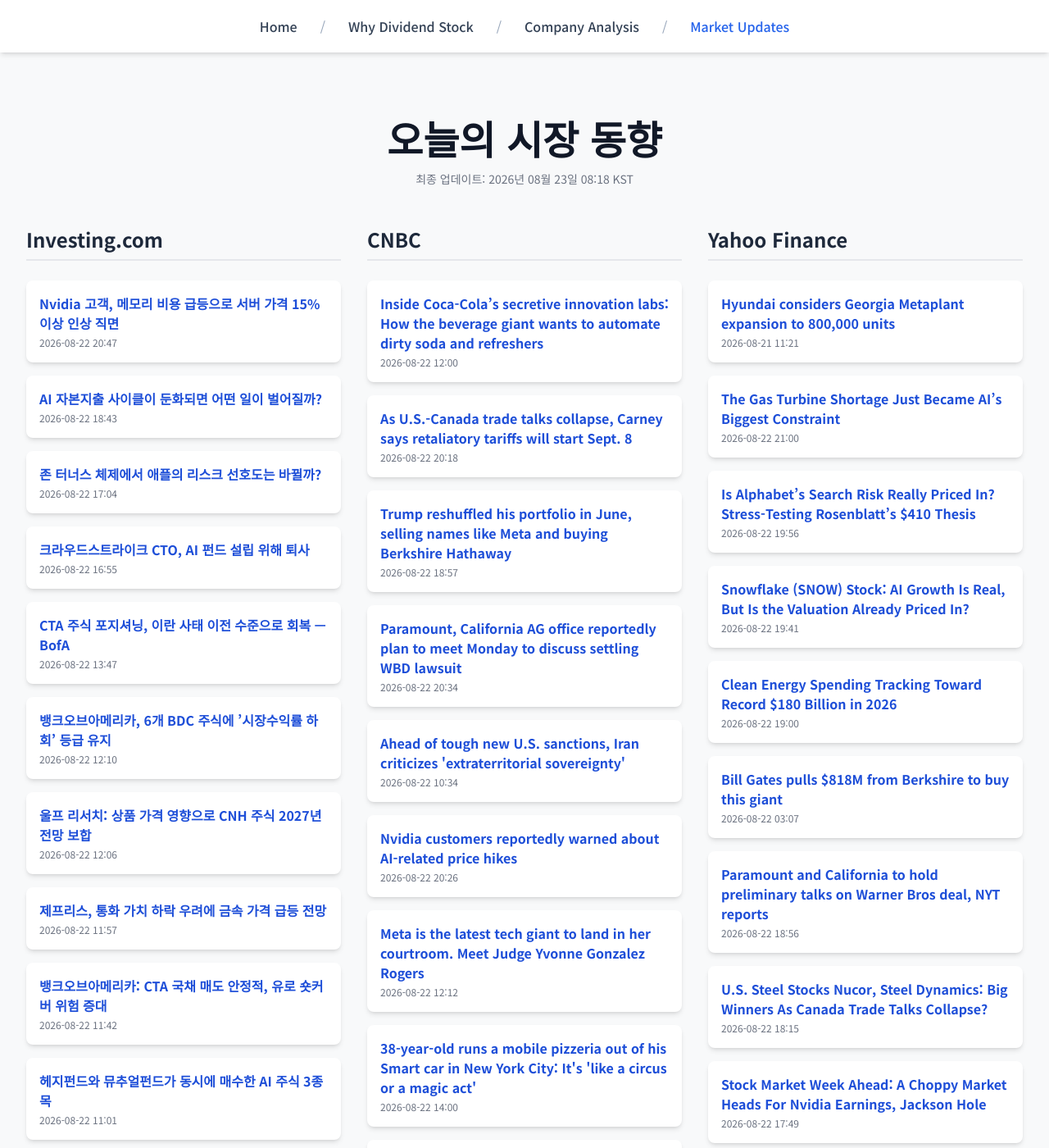
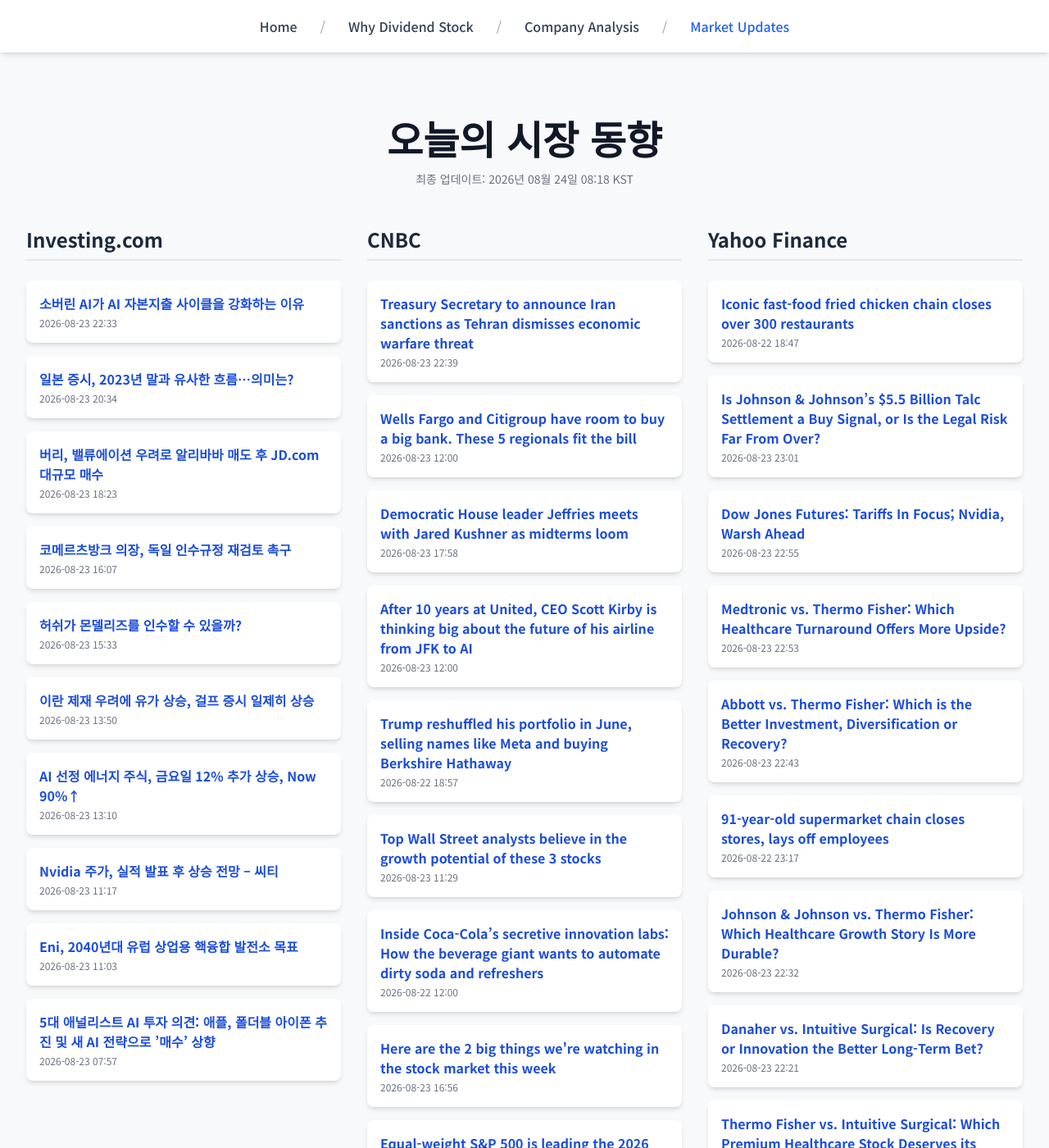
Before and after one commit to Kay-Hwang/my-company-analysis, a Jekyll site: the page built from market-updates.html, in a window 1280 px wide and 1400 px high. Shown: the whole window at 82% size. Built offline with Jekyll 4.4.1, drawn with Linux system fonts in a browser that asks for light colours; nearby versions of some CDN libraries; a script that is not in the unit is left out; some of the changed text lies outside the part shown.

Commit message:
Update daily data

```diff
--- a/_data/latest_data.json
+++ b/_data/latest_data.json
@@ -1,80 +1,92 @@
 {
-  "lastUpdated": "2026년 08월 23일 08:18 KST",
+  "lastUpdated": "2026년 08월 24일 08:18 KST",
   "news": {
     "investing": [
       {
-        "title": "Nvidia 고객, 메모리 비용 급등으로 서버 가격 15% 이상 인상 직면",
-        "link": "https://kr.investing.com/news/stock-market-news/article-2071427",
-        "pubDate": "2026-08-22 20:47:44",
-        "summary": "Nvidia 고객, 메모리 비용 급등으로 서버 가격 15% 이상 인상 직면"
+        "title": "소버린 AI가 AI 자본지출 사이클을 강화하는 이유",
+        "link": "https://kr.investing.com/news/stock-market-news/article-2071507",
+        "pubDate": "2026-08-23 22:33:56",
+        "summary": "소버린 AI가 AI 자본지출 사이클을 강화하는 이유"
       },
       {
-        "title": "AI 자본지출 사이클이 둔화되면 어떤 일이 벌어질까?",
-        "link": "https://kr.investing.com/news/stock-market-news/article-2071423",
-        "pubDate": "2026-08-22 18:43:07",
-        "summary": "AI 자본지출 사이클이 둔화되면 어떤 일이 벌어질까?"
+        "title": "일본 증시, 2023년 말과 유사한 흐름…의미는?",
+        "link": "https://kr.investing.com/news/stock-market-news/article-2071504",
+        "pubDate": "2026-08-23 20:34:32",
+        "summary": "일본 증시, 2023년 말과 유사한 흐름…의미는?"
       },
       {
-        "title": "존 터너스 체제에서 애플의 리스크 선호도는 바뀔까?",
-        "link": "https://kr.investing.com/news/stock-market-news/article-2071422",
-        "pubDate": "2026-08-22 17:04:56",
-        "summary": "존 터너스 체제에서 애플의 리스크 선호도는 바뀔까?"
+        "title": "버리, 밸류에이션 우려로 알리바바 매도 후 JD.com 대규모 매수",
+        "link": "https://kr.investing.com/news/stock-market-news/article-2071500",
+        "pubDate": "2026-08-23 18:23:46",
+        "summary": "버리, 밸류에이션 우려로 알리바바 매도 후 JD.com 대규모 매수"
       },
       {
-        "title": "크라우드스트라이크 CTO, AI 펀드 설립 위해 퇴사",
-        "link": "https://kr.investing.com/news/stock-market-news/article-93CH-2071421",
-        "pubDate": "2026-08-22 16:55:51",
-        "summary": "크라우드스트라이크 CTO, AI 펀드 설립 위해 퇴사"
+        "title": "코메르츠방크 의장, 독일 인수규정 재검토 촉구",
+        "link": "https://kr.investing.com/news/stock-market-news/article-93CH-2071495",
+        "pubDate": "2026-08-23 16:07:30",
+        "summary": "코메르츠방크 의장, 독일 인수규정 재검토 촉구"
       },
       {
-        "title": "CTA 주식 포지셔닝, 이란 사태 이전 수준으로 회복 — BofA",
-        "link": "https://kr.investing.com/news/stock-market-news/article-2071417",
-        "pubDate": "2026-08-22 13:47:56",
-        "summary": "CTA 주식 포지셔닝, 이란 사태 이전 수준으로 회복 — BofA"
+        "title": "허쉬가 몬델리즈를 인수할 수 있을까?",
+        "link": "https://kr.investing.com/news/stock-market-news/article-2071494",
+        "pubDate": "2026-08-23 15:33:08",
+        "summary": "허쉬가 몬델리즈를 인수할 수 있을까?"
       },
       {
-        "title": "뱅크오브아메리카, 6개 BDC 주식에 ’시장수익률 하회’ 등급 유지",
-        "link": "https://kr.investing.com/news/stock-market-news/article-93CH-2071413",
-        "pubDate": "2026-08-22 12:10:49",
-        "summary": "뱅크오브아메리카, 6개 BDC 주식에 ’시장수익률 하회’ 등급 유지"
+        "title": "이란 제재 우려에 유가 상승, 걸프 증시 일제히 상승",
+        "link": "https://kr.investing.com/news/stock-market-news/article-93CH-2071489",
+        "pubDate": "2026-08-23 13:50:17",
+        "summary": "이란 제재 우려에 유가 상승, 걸프 증시 일제히 상승"
       },
       {
-        "title": "울프 리서치: 상품 가격 영향으로 CNH 주식 2027년 전망 보합",
-        "link": "https://kr.investing.com/news/stock-market-news/article-93CH-2071412",
-        "pubDate": "2026-08-22 12:06:44",
-        "summary": "울프 리서치: 상품 가격 영향으로 CNH 주식 2027년 전망 보합"
+        "title": "AI 선정 에너지 주식, 금요일 12% 추가 상승, Now 90%↑",
+        "link": "https://kr.investing.com/news/stock-market-news/article-2071476",
+        "pubDate": "2026-08-23 13:10:59",
+        "summary": "AI 선정 에너지 주식, 금요일 12% 추가 상승, Now 90%↑"
       },
       {
-        "title": "제프리스, 통화 가치 하락 우려에 금속 가격 급등 전망",
-        "link": "https://kr.investing.com/news/stock-market-news/article-93CH-2071411",
-        "pubDate": "2026-08-22 11:57:48",
-        "summary": "제프리스, 통화 가치 하락 우려에 금속 가격 급등 전망"
+        "title": "Nvidia 주가, 실적 발표 후 상승 전망 – 씨티",
+        "link": "https://kr.investing.com/news/stock-market-news/article-2071470",
+        "pubDate": "2026-08-23 11:17:07",
+        "summary": "Nvidia 주가, 실적 발표 후 상승 전망 – 씨티"
       },
       {
-        "title": "뱅크오브아메리카: CTA 국채 매도 안정적, 유로 숏커버 위험 증대",
-        "link": "https://kr.investing.com/news/stock-market-news/article-93CH-2071408",
-        "pubDate": "2026-08-22 11:42:15",
-        "summary": "뱅크오브아메리카: CTA 국채 매도 안정적, 유로 숏커버 위험 증대"
+        "title": "Eni, 2040년대 유럽 상업용 핵융합 발전소 목표",
+        "link": "https://kr.investing.com/news/stock-market-news/article-93CH-2071461",
+        "pubDate": "2026-08-23 11:03:03",
+        "summary": "Eni, 2040년대 유럽 상업용 핵융합 발전소 목표"
       },
       {
-        "title": "헤지펀드와 뮤추얼펀드가 동시에 매수한 AI 주식 3종목",
-        "link": "https://kr.investing.com/news/stock-market-news/article-2071404",
-        "pubDate": "2026-08-22 11:01:13",
-        "summary": "헤지펀드와 뮤추얼펀드가 동시에 매수한 AI 주식 3종목"
+        "title": "5대 애널리스트 AI 투자 의견: 애플, 폴더블 아이폰 추진 및 새 AI 전략으로 ’매수’ 상향",
+        "link": "https://kr.investing.com/news/stock-market-news/article-2071443",
+        "pubDate": "2026-08-23 07:57:55",
+        "summary": "5대 애널리스트 AI 투자 의견: 애플, 폴더블 아이폰 추진 및 새 AI 전략으로 ’매수’ 상향"
       }
     ],
     "cnbc": [
       {
-        "title": "Inside Coca-Cola’s secretive innovation labs: How the beverage giant wants to automate dirty soda and refreshers",
-        "link": "https://www.cnbc.com/2026/08/22/coca-cola-innovation-labs-dirty-sodas-refreshers.html",
-        "pubDate": "Sat, 22 Aug 2026 12:00:01 GMT",
-        "summary": "From McDonald's to Wendy's, longtime Coke customers have been expanding their beverage offerings to boost their profit margins."
+        "title": "Treasury Secretary to announce Iran sanctions as Tehran dismisses economic warfare threat",
+        "link": "https://www.cnbc.com/2026/08/23/treasury-secretary-bessent-iran-sanctions-press-conference.html",
+        "pubDate": "Sun, 23 Aug 2026 22:39:41 GMT",
+        "summary": "Bessent told CNBC that the sanctions will be the \"toughest\" in history."
       },
       {
-        "title": "As U.S.-Canada trade talks collapse, Carney says retaliatory tariffs will start Sept. 8",
-        "link": "https://www.cnbc.com/2026/08/22/us-canada-trade-talks-collapse-ushering-in-wave-of-new-tariffs.html",
-        "pubDate": "Sat, 22 Aug 2026 20:18:15 GMT",
-        "summary": "New 50% Trump administration tariffs on some Canadian exports went into place after the U.S. and Canada failed to reach a deal on Friday."
+        "title": "Wells Fargo and Citigroup have room to buy a big bank. These 5 regionals fit the bill",
+        "link": "https://www.cnbc.com/2026/08/23/wells-fargo-citigroup-deals-regional-banks.html",
+        "pubDate": "Sun, 23 Aug 2026 12:00:01 GMT",
+        "summary": "Citigroup and Wells Fargo have room to buy a big regional bank as regulators have opened the door to megadeals. Five regional banks make sense as targets."
+      },
+      {
+        "title": "Democratic House leader Jeffries meets with Jared Kushner as midterms loom",
+        "link": "https://www.cnbc.com/2026/08/23/democratic-leader-jeffries-meets-with-jared-kushner-as-midterms-loom.html",
+        "pubDate": "Sun, 23 Aug 2026 17:58:06 GMT",
+        "summary": "Democrats are currently favored to win a majority in the House of Representatives after November's elections."
+      },
+      {
+        "title": "After 10 years at United, CEO Scott Kirby is thinking big about the future of his airline from JFK to AI",
+        "link": "https://www.cnbc.com/2026/08/23/united-airlines-ceo-scott-kirby.html",
+        "pubDate": "Sun, 23 Aug 2026 12:00:01 GMT",
+        "summary": "United Airlines CEO Scott Kirby talked to CNBC in a wide-ranging interview about his proposed airline megadeals, AI and the future of the carrier."
       },
       {
         "title": "Trump reshuffled his portfolio in June, selling names like Meta and buying Berkshire Hathaway",
@@ -83,108 +95,96 @@
         "summary": "President Donald Trump disclosed just over 1,000 financial transactions in the month of June in what appears to be broad reshuffling of his portfolio."
       },
       {
-        "title": "Paramount, California AG office reportedly plan to meet Monday to discuss settling WBD lawsuit",
-        "link": "https://www.cnbc.com/2026/08/22/paramount-california-ag-said-to-plan-meeting-on-settling-wbd-suit-.html",
-        "pubDate": "Sat, 22 Aug 2026 20:34:13 GMT",
-        "summary": "Paramount and the California A.G. office are set to meet Monday to discuss a settlement of the antitrust lawsuit over Paramount's Warner Bros. Discovery deal."
+        "title": "Top Wall Street analysts believe in the growth potential of these 3 stocks",
+        "link": "https://www.cnbc.com/2026/08/23/top-analysts-believe-in-the-growth-potential-of-these-3-stocks.html",
+        "pubDate": "Sun, 23 Aug 2026 11:29:05 GMT",
+        "summary": "Analysts are bullish on the prospects of several stocks due to their long-term growth potential and exposure to lucrative areas, such as artificial intelligence."
       },
       {
-        "title": "Ahead of tough new U.S. sanctions, Iran criticizes 'extraterritorial sovereignty'",
-        "link": "https://www.cnbc.com/2026/08/22/iran-criticizes-us-sanctions-extraterritorial-sovereignty.html",
-        "pubDate": "Sat, 22 Aug 2026 10:34:23 GMT",
-        "summary": "U.S. Treasury Secretary Scott Bessent told CNBC on Thursday that the proposed economic measures will likely negate the need for major U.S. military operations."
+        "title": "Inside Coca-Cola’s secretive innovation labs: How the beverage giant wants to automate dirty soda and refreshers",
+        "link": "https://www.cnbc.com/2026/08/22/coca-cola-innovation-labs-dirty-sodas-refreshers.html",
+        "pubDate": "Sat, 22 Aug 2026 12:00:01 GMT",
+        "summary": "From McDonald's to Wendy's, longtime Coke customers have been expanding their beverage offerings to boost their profit margins."
       },
       {
-        "title": "Nvidia customers reportedly warned about AI-related price hikes",
-        "link": "https://www.cnbc.com/2026/08/22/nvidia-customers-reportedly-warned-about-ai-related-price-hikes-.html",
-        "pubDate": "Sat, 22 Aug 2026 20:26:44 GMT",
-        "summary": "The chipmaker has told some of its largest customers that the prices of servers containing its AI chips could move more than 15% higher, Bloomberg News reported."
+        "title": "Here are the 2 big things we're watching in the stock market this week",
+        "link": "https://www.cnbc.com/2026/08/23/here-are-the-2-big-things-were-watching-in-the-stock-market-this-week.html",
+        "pubDate": "Sun, 23 Aug 2026 16:56:02 GMT",
+        "summary": "Nvidia reports earnings, and Fed Chairman Kevin Warsh is set to deliver his first Jackson Hole speech."
       },
       {
-        "title": "Meta is the latest tech giant to land in her courtroom. Meet Judge Yvonne Gonzalez Rogers",
-        "link": "https://www.cnbc.com/2026/08/22/meet-yvonne-gonzalez-rogers-judge-taking-on-meta.html",
-        "pubDate": "Sat, 22 Aug 2026 12:12:03 GMT",
-        "summary": "Judge Yvonne Gonzalez Rogers has presided over a series of landmark tech trials and is now overseeing a case that could have a huge impact on Meta's future."
+        "title": "Equal-weight S&P 500 is leading the 2026 market and its flagship trade just hit $100 billion",
+        "link": "https://www.cnbc.com/2026/08/23/stocks-market-investing-sp500-spx.html",
+        "pubDate": "Sun, 23 Aug 2026 13:00:01 GMT",
+        "summary": "Money is flooding into equal-weight stock market ETFs this year. Investing experts say it's not a fad."
       },
       {
-        "title": "38-year-old runs a mobile pizzeria out of his Smart car in New York City: It's 'like a circus or a magic act'",
-        "link": "https://www.cnbc.com/2026/08/22/bradley-alvelo-runs-pizza-pod-mobile-pizzeria-smart-car-new-york-city.html",
-        "pubDate": "Sat, 22 Aug 2026 14:00:01 GMT",
-        "summary": "\"Pizza Pod started with a pretty ridiculous idea: What if I could turn a tiny Smart car into a mobile pizzeria?\" says founder Bradley Alvelo."
-      },
-      {
-        "title": "Warren Buffett Watch: It's Buffett, not Abel, who appears to be calling the shots on stocks",
-        "link": "https://www.cnbc.com/2026/08/22/warren-buffett-not-greg-abel-appears-to-still-be-calling-the-shots-on-stocks.html",
-        "pubDate": "Sat, 22 Aug 2026 12:06:37 GMT",
-        "summary": "New Berkshire Hathaway CEO Greg Abel appears to be letting Warren Buffett and portfolio manager Ted Weschler make all the decisions on the company's equities."
-      },
-      {
-        "title": "Emergency savings shortfall signals 'danger' for working households, Suze Orman says",
-        "link": "https://www.cnbc.com/2026/08/22/emergency-savings-workers-financial-strain.html",
-        "pubDate": "Sat, 22 Aug 2026 13:30:01 GMT",
-        "summary": "A new survey shows even a $500 unexpected expense may throw households off track when it comes to big life goals like saving for retirement."
+        "title": "Small UK power generator shut down after cyberattack linked to Iran: Telegraph",
+        "link": "https://www.cnbc.com/2026/08/23/small-uk-power-plant-shut-down-after-iran-linked-cyberattack-report.html",
+        "pubDate": "Sun, 23 Aug 2026 12:46:01 GMT",
+        "summary": "The U.K. government says the incident did not pose a risk to the country's energy system, adding that it briefed CEOs of companies in the sector with advice."
       }
     ],
     "yahoo": [
       {
-        "title": "Hyundai considers Georgia Metaplant expansion to 800,000 units",
-        "link": "https://finance.yahoo.com/economy/policy/articles/hyundai-considers-georgia-metaplant-expansion-112106415.html",
-        "pubDate": "2026-08-21T11:21:06Z",
-        "summary": "Hyundai considers Georgia Metaplant expansion to 800,000 units"
+        "title": "Iconic fast-food fried chicken chain closes over 300 restaurants",
+        "link": "https://finance.yahoo.com/small-business/articles/iconic-fast-food-fried-chicken-184700958.html",
+        "pubDate": "2026-08-22T18:47:00Z",
+        "summary": "Iconic fast-food fried chicken chain closes over 300 restaurants"
       },
       {
-        "title": "The Gas Turbine Shortage Just Became AI’s Biggest Constraint",
-        "link": "https://finance.yahoo.com/energy/articles/gas-turbine-shortage-just-became-210000180.html",
-        "pubDate": "2026-08-22T21:00:00Z",
-        "summary": "The Gas Turbine Shortage Just Became AI’s Biggest Constraint"
+        "title": "Is Johnson & Johnson’s $5.5 Billion Talc Settlement a Buy Signal, or Is the Legal Risk Far From Over?",
+        "link": "https://finance.yahoo.com/markets/stocks/articles/johnson-johnson-5-5-billion-230104916.html",
+        "pubDate": "2026-08-23T23:01:04Z",
+        "summary": "Is Johnson & Johnson’s $5.5 Billion Talc Settlement a Buy Signal, or Is the Legal Risk Far From Over?"
       },
       {
-        "title": "Is Alphabet’s Search Risk Really Priced In? Stress-Testing Rosenblatt’s $410 Thesis",
-        "link": "https://finance.yahoo.com/technology/ai/articles/alphabet-search-risk-really-priced-195602365.html",
-        "pubDate": "2026-08-22T19:56:02Z",
-        "summary": "Is Alphabet’s Search Risk Really Priced In? Stress-Testing Rosenblatt’s $410 Thesis"
+        "title": "Dow Jones Futures: Tariffs In Focus; Nvidia, Warsh Ahead",
+        "link": "https://www.investors.com/market-trend/stock-market-today/dow-jones-futures-market-rally-nvidia-crowdstrike-warsh/?src=A00220&yptr=yahoo",
+        "pubDate": "2026-08-23T22:55:04Z",
+        "summary": "Dow Jones Futures: Tariffs In Focus; Nvidia, Warsh Ahead"
       },
       {
-        "title": "Snowflake (SNOW) Stock: AI Growth Is Real, But Is the Valuation Already Priced In?",
-        "link": "https://finance.yahoo.com/markets/stocks/articles/snowflake-snow-stock-ai-growth-194107701.html",
-        "pubDate": "2026-08-22T19:41:07Z",
-        "summary": "Snowflake (SNOW) Stock: AI Growth Is Real, But Is the Valuation Already Priced In?"
+        "title": "Medtronic vs. Thermo Fisher: Which Healthcare Turnaround Offers More Upside?",
+        "link": "https://finance.yahoo.com/healthcare/articles/medtronic-vs-thermo-fisher-healthcare-225340177.html",
+        "pubDate": "2026-08-23T22:53:40Z",
+        "summary": "Medtronic vs. Thermo Fisher: Which Healthcare Turnaround Offers More Upside?"
       },
       {
-        "title": "Clean Energy Spending Tracking Toward Record $180 Billion in 2026",
-        "link": "https://finance.yahoo.com/energy/articles/clean-energy-spending-tracking-toward-190000970.html",
-        "pubDate": "2026-08-22T19:00:00Z",
-        "summary": "Clean Energy Spending Tracking Toward Record $180 Billion in 2026"
+        "title": "Abbott vs. Thermo Fisher: Which is the Better Investment, Diversification or Recovery?",
+        "link": "https://finance.yahoo.com/healthcare/articles/abbott-vs-thermo-fisher-better-224317862.html",
+        "pubDate": "2026-08-23T22:43:17Z",
+        "summary": "Abbott vs. Thermo Fisher: Which is the Better Investment, Diversification or Recovery?"
       },
       {
-        "title": "Bill Gates pulls $818M from Berkshire to buy this giant",
-        "link": "https://finance.yahoo.com/markets/stocks/articles/bill-gates-pulls-818m-berkshire-030700591.html",
-        "pubDate": "2026-08-22T03:07:00Z",
-        "summary": "Bill Gates pulls $818M from Berkshire to buy this giant"
+        "title": "91-year-old supermarket chain closes stores, lays off employees",
+        "link": "https://finance.yahoo.com/economy/articles/91-old-supermarket-chain-closes-231700441.html",
+        "pubDate": "2026-08-22T23:17:00Z",
+        "summary": "91-year-old supermarket chain closes stores, lays off employees"
       },
       {
-        "title": "Paramount and California to hold preliminary talks on Warner Bros deal, NYT reports",
-        "link": "https://finance.yahoo.com/media-advertising/articles/paramount-california-hold-preliminary-talks-185659000.html",
-        "pubDate": "2026-08-22T18:56:59Z",
-        "summary": "Paramount and California to hold preliminary talks on Warner Bros deal, NYT reports"
+        "title": "Johnson & Johnson vs. Thermo Fisher: Which Healthcare Growth Story Is More Durable?",
+        "link": "https://finance.yahoo.com/healthcare/articles/johnson-johnson-vs-thermo-fisher-223203633.html",
+        "pubDate": "2026-08-23T22:32:03Z",
+        "summary": "Johnson & Johnson vs. Thermo Fisher: Which Healthcare Growth Story Is More Durable?"
       },
       {
-        "title": "U.S. Steel Stocks Nucor, Steel Dynamics: Big Winners As Canada Trade Talks Collapse?",
-        "link": "https://www.investors.com/news/u-s-steel-stocks-nucor-steel-dynamics-canada-trade-talks-collapse/?src=A00220&yptr=yahoo",
-        "pubDate": "2026-08-22T18:15:48Z",
-        "summary": "U.S. Steel Stocks Nucor, Steel Dynamics: Big Winners As Canada Trade Talks Collapse?"
+        "title": "Danaher vs. Intuitive Surgical: Is Recovery or Innovation the Better Long-Term Bet?",
+        "link": "https://finance.yahoo.com/healthcare/articles/danaher-vs-intuitive-surgical-recovery-222135336.html",
+        "pubDate": "2026-08-23T22:21:35Z",
+        "summary": "Danaher vs. Intuitive Surgical: Is Recovery or Innovation the Better Long-Term Bet?"
       },
       {
-        "title": "Stock Market Week Ahead: A Choppy Market Heads For Nvidia Earnings, Jackson Hole",
-        "link": "https://www.investors.com/research/investing-action-plan/stock-market-week-ahead-a-choppy-market-heads-for-nvidia-earnings-jackson-hole/?src=A00220&yptr=yahoo",
-        "pubDate": "2026-08-22T17:49:56Z",
-        "summary": "Stock Market Week Ahead: A Choppy Market Heads For Nvidia Earnings, Jackson Hole"
+        "title": "Thermo Fisher vs. Intuitive Surgical: Which Premium Healthcare Stock Deserves its Valuation?",
+        "link": "https://finance.yahoo.com/healthcare/articles/thermo-fisher-vs-intuitive-surgical-221530352.html",
+        "pubDate": "2026-08-23T22:15:30Z",
+        "summary": "Thermo Fisher vs. Intuitive Surgical: Which Premium Healthcare Stock Deserves its Valuation?"
       },
       {
-        "title": "Mohamed El-Erian says 30-year Treasury yield at 5.27% signals a structural shift that will make America more expensive",
-        "link": "https://finance.yahoo.com/economy/policy/articles/mohamed-el-erian-says-30-160000225.html",
-        "pubDate": "2026-08-22T16:00:00Z",
-        "summary": "Mohamed El-Erian says 30-year Treasury yield at 5.27% signals a structural shift that will make America more expensive"
+        "title": "Danaher vs. Medtronic: Which Healthcare Recovery Story Has More Upside?",
+        "link": "https://finance.yahoo.com/healthcare/articles/danaher-vs-medtronic-healthcare-recovery-221012046.html",
+        "pubDate": "2026-08-23T22:10:12Z",
+        "summary": "Danaher vs. Medtronic: Which Healthcare Recovery Story Has More Upside?"
       }
     ]
   }
```
